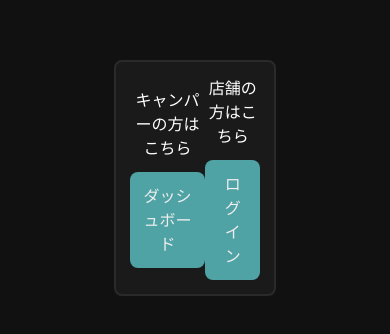
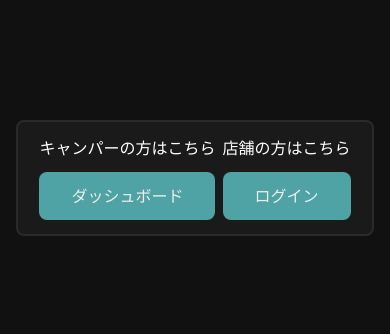
Before and after one commit to ichinari/ky_camp, a Next.js app: page / in a window 390 px wide. Shown: the part 244-578 px from the top of the page. Built offline with nearby package versions, Linux system fonts and the light colour scheme.

Commit message:
refactor: 💡 fix page and layout

```diff
--- a/app/layout.tsx
+++ b/app/layout.tsx
@@ -1,16 +1,27 @@
-import type { Metadata } from "next";
 import "./globals.css";
+import type { Metadata, Viewport } from "next";
 
-export default function RootLayout({
+export const viewport: Viewport = {
+  width: "device-width",
+  initialScale: 1,
+  maximumScale: 5,
+};
+
+export const metadata: Metadata = {
+  title: "KY Camp",
+  description: "Camping platform",
+};
+
+export default async function RootLayout({
   children,
 }: Readonly<{
   children: React.ReactNode;
 }>) {
   return (
-    <html lang="en" suppressHydrationWarning>
+    <html lang="ja" suppressHydrationWarning>
       <body
         suppressHydrationWarning
-        className="min-h-screen text-white bg-[#111111]"
+        className="h-screen text-white bg-[#111111]"
       >
         {children}
       </body>
--- a/app/page.tsx
+++ b/app/page.tsx
@@ -1,22 +1,25 @@
 "use client";
-import { LoginLink, useKindeBrowserClient } from "@kinde-oss/kinde-auth-nextjs";
+import { LoginLink } from "@kinde-oss/kinde-auth-nextjs";
 import Link from "next/link";
 
 function MemberTop() {
   return (
-    <div className="h-screen flex items-center justify-center">
-      <div className="w-5/12 border-2 border-[#2A2A2A] rounded-lg bg-[#1A1A1A] flex  items-center justify-evenly gap-y-3.5 p-3.5">
+    <div className="flex items-center justify-center h-screen">
+      <div className="flex items-center justify-evenly w-11/12 sm:w-10/12 md:w-8/12 lg:w-6/12 xl:w-5/12 gap-y-3.5 p-3.5 bg-[#1A1A1A] border-2 border-[#2A2A2A] rounded-lg">
         <div className="text-center">
           <div className="mb-3">キャンパーの方はこちら</div>
-          <div className="bg-[#4FA3A5] text-[#EDEDED] p-3 hover:bg-[#5FB385] rounded-lg w-full cursor-pointer">
-            <Link href="/dashboard/member">ダッシュボード</Link>
-          </div>
+          <Link
+            href="/dashboard/member"
+            className="block w-full p-3 bg-[#4FA3A5] text-[#EDEDED] rounded-lg cursor-pointer hover:bg-[#5FB385]"
+          >
+            ダッシュボード
+          </Link>
         </div>
         <div className="text-center">
           <div className="mb-3">店舗の方はこちら</div>
-          <div className="bg-[#4FA3A5] text-[#EDEDED] p-3 hover:bg-[#5FB385] rounded-lg w-full cursor-pointer">
-            <LoginLink>ログイン</LoginLink>
-          </div>
+          <LoginLink className="block w-full p-3 bg-[#4FA3A5] text-[#EDEDED] rounded-lg cursor-pointer hover:bg-[#5FB385]">
+            ログイン
+          </LoginLink>
         </div>
       </div>
     </div>
```
